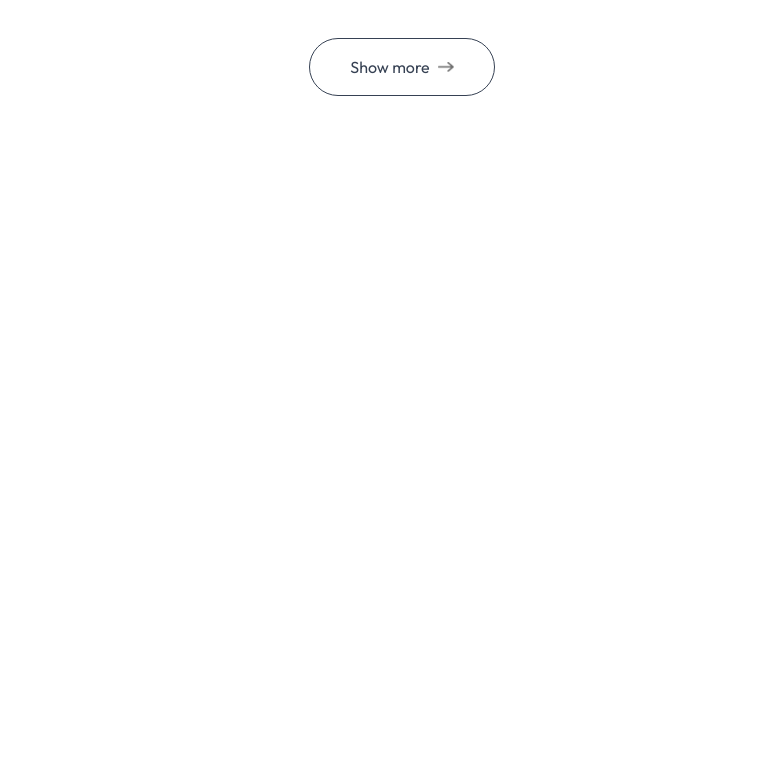
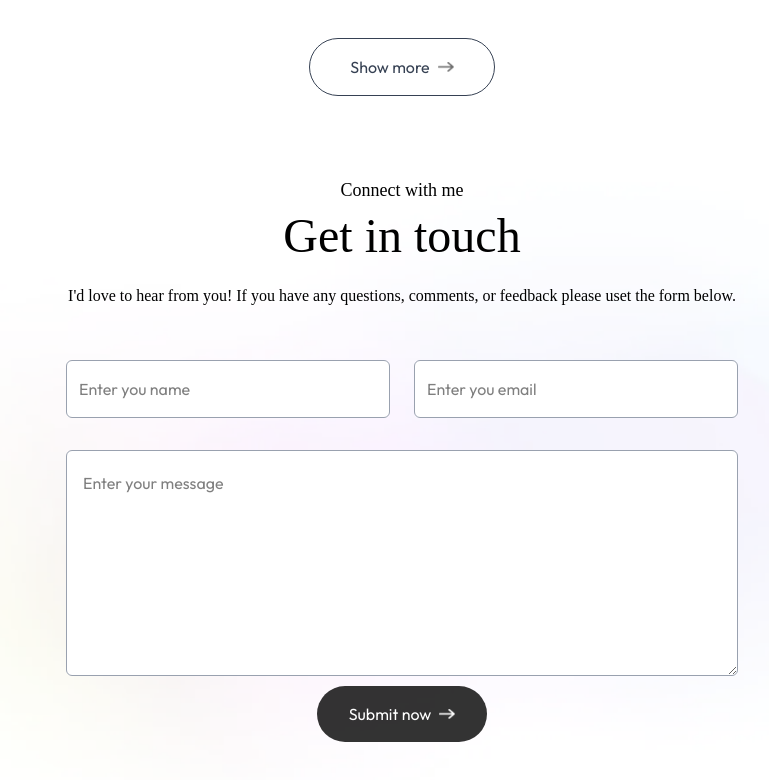
Before and after one commit to kingmaulana/personal-web-porto, a Next.js app: page / in a window 1280 px wide. Shown: the part 2761-3541 px from the top of the page, without its empty margins (238-1007 px from the left). Before the commit the page ends 2897 px from the top, so only its background shows below. Built offline with nearby package versions, Linux system fonts and the light colour scheme; a web font is replaced by a local one.

Commit message:
contact form and integrate with web3forms

```diff
--- /dev/null
+++ b/app/components/Contact.jsx
@@ -0,0 +1,85 @@
+import { assets } from "@/assets/assets";
+import Image from "next/image";
+import React, { useState } from "react";
+
+function Contact() {
+  const [result, setResult] = useState("");
+
+  const onSubmit = async (event) => {
+    event.preventDefault();
+    setResult("Sending....");
+    const formData = new FormData(event.target);
+
+    formData.append("access_key", "7834fdf7-b42a-4d05-812f-bf3884533615");
+
+    const response = await fetch("https://api.web3forms.com/submit", {
+      method: "POST",
+      body: formData
+    });
+
+    const data = await response.json();
+
+    if (data.success) {
+      setResult("Form Submitted Successfully");
+      event.target.reset();
+    } else {
+      console.log("Error", data);
+      setResult(data.message);
+    }
+  };
+
+  return (
+    <div
+      className="w-full px-[12%] py-10 scroll-mt-20 bg-no-repeat bg-center bg-cover"
+      style={{ backgroundImage: "url('/footer-bg-color.png')" }}
+      id="contact"
+    >
+      <h4 className="text-center mb-2 text-lg font-Ovo">Connect with me</h4>
+      <h2 className="text-center text-5xl font-Ovo">Get in touch</h2>
+
+      <p className="text-center max-w-2xl mx-auto mt-5 mb-12 font-Ovo">
+        I'd love to hear from you! If you have any questions, comments, or
+        feedback please uset the form below.
+      </p>
+
+      <form className="max-w-2xl mx-auto" onSubmit={onSubmit}>
+        <div className="grid gridColAuto gap-6 mt-10 mb-8">
+          <input
+            type="text"
+            placeholder="Enter you name"
+            required
+            className="flex-1 p-3 outline-none border-[0.5px] border-gray-400 rounded-md bg-white"
+            name="name"
+          />
+          <input
+            type="email"
+            placeholder="Enter you email"
+            required
+            className="flex-1 p-3 outline-none border-[0.5px] border-gray-400 rounded-md bg-white"
+            name="email"
+          />
+        </div>
+
+        <textarea
+          rows="6"
+          placeholder="Enter your message"
+          required
+          className="w-full p-4 outline-none border-[0.5px] border-gray-400 rounded-md bg-white"
+          name="message"
+        ></textarea>
+
+        <button
+          type="submit"
+          className="py-3 px-8 w-max flex items-center justify-between gap-2 bg-black/80 text-white rounded-full mx-auto hover:bg-black duration-500"
+        >
+          Submit now{" "}
+          <Image src={assets.right_arrow_white} alt="" className="w-4" />
+        </button>
+
+        <p className="mt-4">{result}</p>
+      </form>
+    </div>
+  );
+}
+
+export default Contact;
--- a/app/page.js
+++ b/app/page.js
@@ -1,5 +1,6 @@
 'use client'
 import About from "./components/About";
+import Contact from "./components/Contact";
 import Header from "./components/Header";
 import Navbar from "./components/Navbar";
 import Services from "./components/Services";
@@ -13,6 +14,7 @@
       <About />
       <Services />
       <Work />
+      <Contact />
     </>
   );
 }
```
